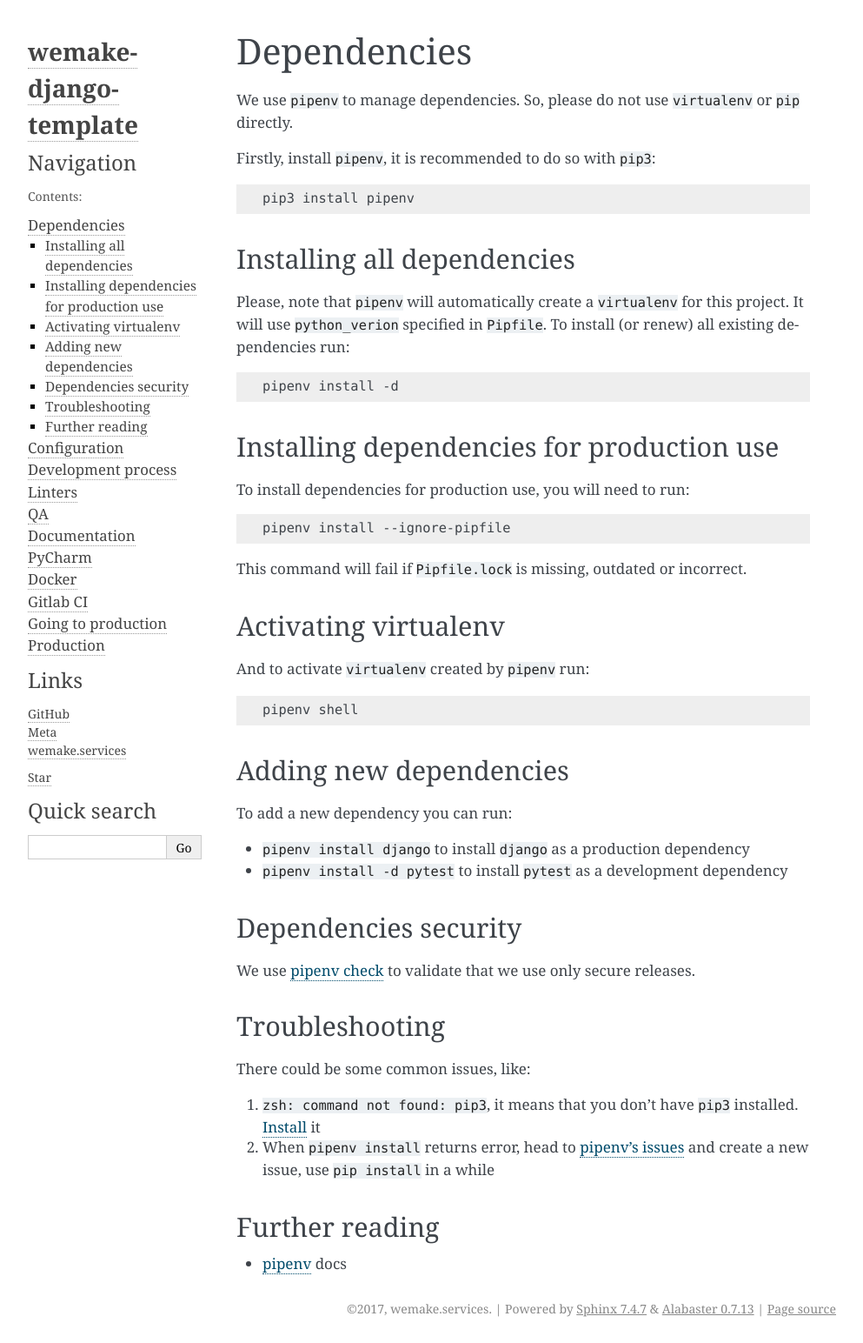
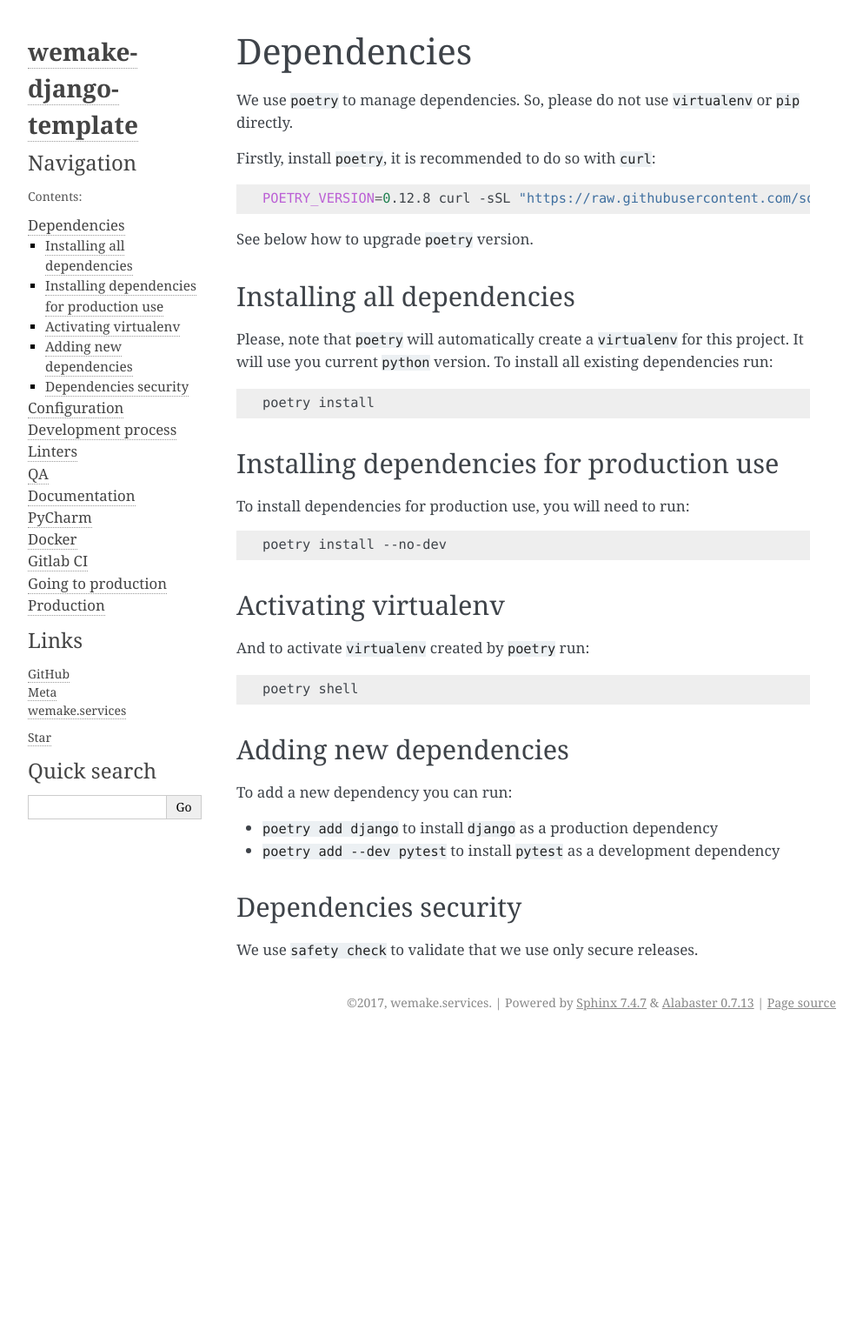
Before and after one commit to wemake-services/wemake-django-template, a Sphinx documentation site: the page built from {{cookiecutter.project_name}}/docs/_pages/template/dependencies.rst, in a window 1280 px wide. Shown: the whole page at 87% size, without its empty margins (148-1141 px from the left). Built offline with Sphinx 7.4.7, drawn with Linux system fonts in a browser that asks for light colours; the version number is read from the project's files by our own code; after the commit the page ends 1192 px from its top, so only the background shows below that.

Commit message:
Initial documentation update

```diff
--- a/{{cookiecutter.project_name}}/docs/_pages/template/dependencies.rst
+++ b/{{cookiecutter.project_name}}/docs/_pages/template/dependencies.rst
@@ -1,26 +1,28 @@
 Dependencies
 ============
 
-We use ``pipenv`` to manage dependencies.
+We use ``poetry`` to manage dependencies.
 So, please do not use ``virtualenv`` or ``pip`` directly.
 
-Firstly, install ``pipenv``, it is recommended to do so with ``pip3``:
+Firstly, install ``poetry``, it is recommended to do so with ``curl``:
 
 .. code:: bash
 
-  pip3 install pipenv
+  POETRY_VERSION=0.12.8 curl -sSL "https://raw.githubusercontent.com/sdispater/poetry/${POETRY_VERSION}/get-poetry.py" | python
+
+See below how to upgrade ``poetry`` version.
 
 
 Installing all dependencies
 ---------------------------
 
-Please, note that ``pipenv`` will automatically create a ``virtualenv`` for
-this project. It will use ``python_verion`` specified in ``Pipfile``.
-To install (or renew) all existing dependencies run:
+Please, note that ``poetry`` will automatically create a ``virtualenv`` for
+this project. It will use you current ``python`` version.
+To install all existing dependencies run:
 
 .. code:: bash
 
-  pipenv install -d
+  poetry install
 
 
 Installing dependencies for production use
@@ -30,19 +32,17 @@
 
 .. code:: bash
 
-  pipenv install --ignore-pipfile
-
-This command will fail if ``Pipfile.lock`` is missing, outdated or incorrect.
+  poetry install --no-dev
 
 
 Activating virtualenv
 ---------------------
 
-And to activate ``virtualenv`` created by ``pipenv`` run:
+And to activate ``virtualenv`` created by ``poetry`` run:
 
 .. code:: bash
 
-  pipenv shell
+  poetry shell
 
 
 Adding new dependencies
@@ -50,27 +50,12 @@
 
 To add a new dependency you can run:
 
-- ``pipenv install django`` to install ``django`` as a production dependency
-- ``pipenv install -d pytest`` to install ``pytest``
+- ``poetry add django`` to install ``django`` as a production dependency
+- ``poetry add --dev pytest`` to install ``pytest``
   as a development dependency
 
 
 Dependencies security
 ---------------------
 
-We use `pipenv check <https://docs.pipenv.org/advanced/#detection-of-security-vulnerabilities>`_ to validate that we use only secure releases.
-
-
-Troubleshooting
----------------
-
-There could be some common issues, like:
-
-1. ``zsh: command not found: pip3``, it means that you don't have ``pip3`` installed. `Install <https://pip.pypa.io/en/stable/installing/>`_ it
-2. When ``pipenv install`` returns error, head to `pipenv's issues <https://github.com/kennethreitz/pipenv/issues>`_ and create a new issue, use ``pip install`` in a while
-
-
-Further reading
----------------
-
-- `pipenv <https://docs.pipenv.org/>`_ docs
+We use ``safety check`` to validate that we use only secure releases.
```
Also changed, not shown: README.md (+3 -2 lines), {{cookiecutter.project_name}}/README.md.
